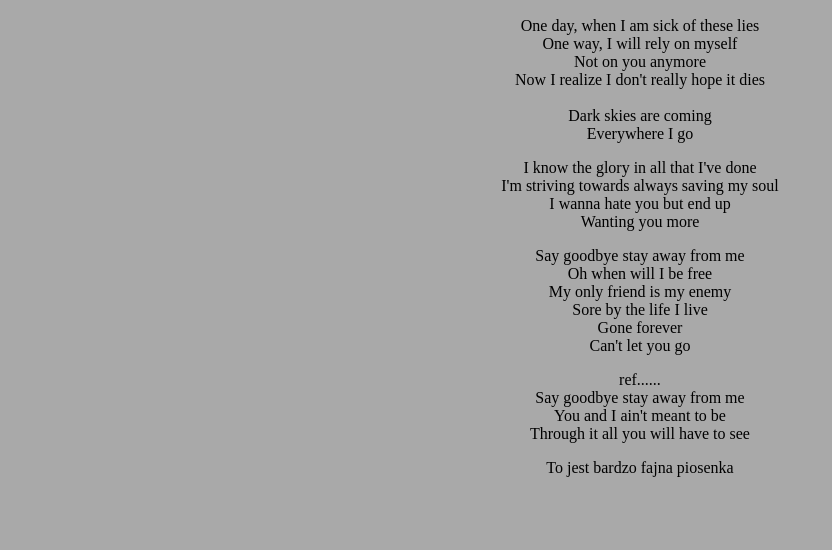
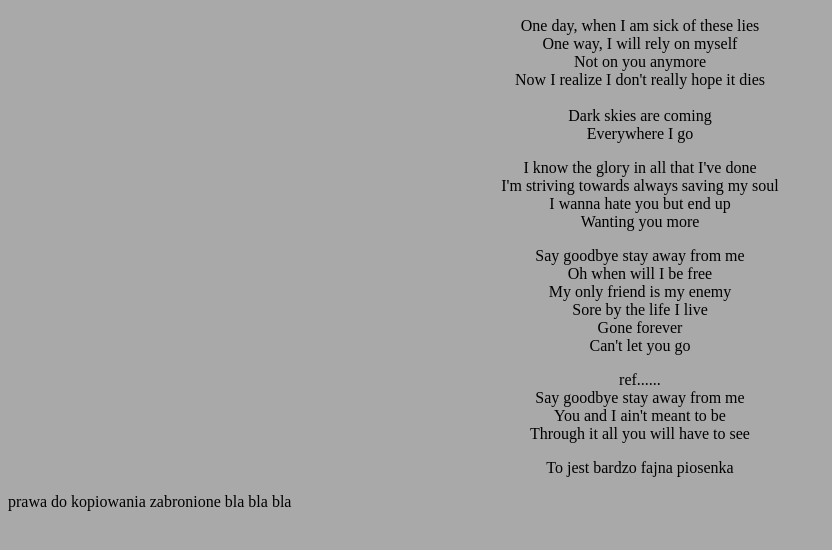
Before and after one commit to Szoker6/learning-git--2, a plain HTML site: page index.html in a window 1280 px wide. Shown: the part 136-686 px from the top of the page, without its empty margins (0-832 px from the left). Drawn offline with Linux system fonts and the light colour scheme.

Commit message:
Add footer

```diff
--- a/index.html
+++ b/index.html
@@ -46,5 +46,9 @@
         </p>
     </main>
     <p>To jest bardzo fajna piosenka</p>
+    <footer>
+        prawa do kopiowania zabronione bla bla bla
+    </footer>
 </body>
+
 </html>
```
